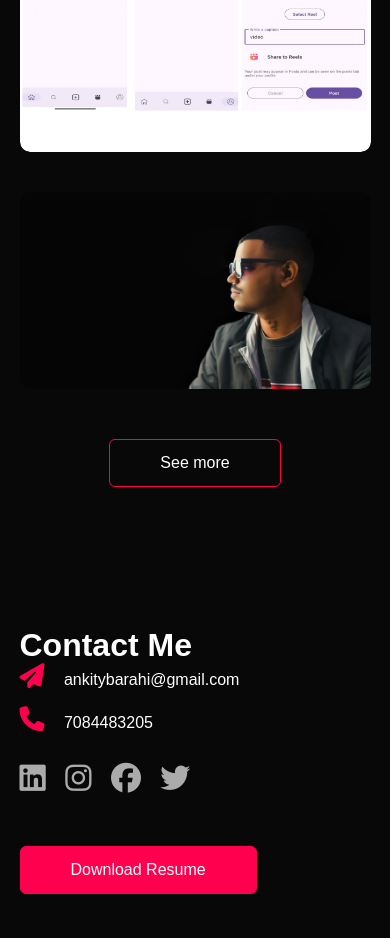
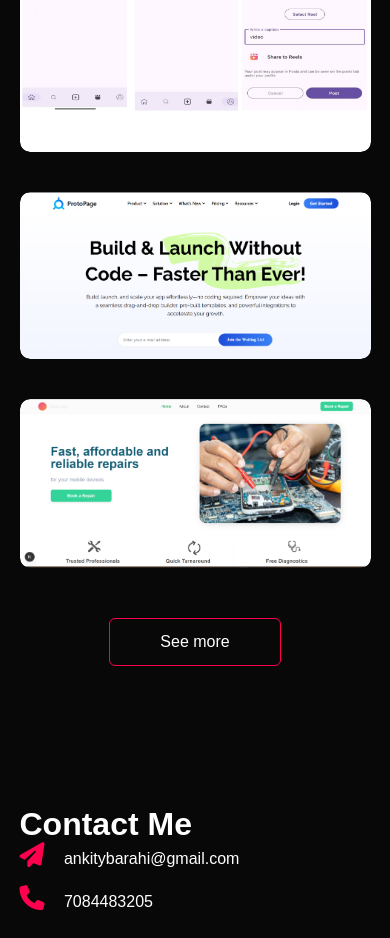
Before and after one commit to ankit-yadav1234/Portfolio, a plain HTML site: page Portfolio/index.html in a window 390 px wide. Shown: the part 3878-4816 px from the top of the page. Drawn offline with Linux system fonts and the light colour scheme.

Commit message:
Add Protopage and Mobile Repaired images; update project descriptions and links in index.html

```diff
--- a/Portfolio/index.html
+++ b/Portfolio/index.html
@@ -140,7 +140,7 @@
 Implemented file access permissions, media control (play/pause/next/previous), and real-time UI updates using the MediaPlayer API and View Binding.
 Focused on responsive design and optimized media handling to enhance the user experience.
               </p>
-              <a href="#"
+              <a href="https://github.com/ankit-yadav1234/Music-player"
                 ><i class="fa-solid fa-arrow-up-right-from-square"></i
               ></a>
             </div>
@@ -155,18 +155,32 @@ Focused on responsive design and optimized media handling to enhance the user ex
         The app integrates Firebase Authentication, Cloud Firestore, and Firebase Storage for backend services.
         Key Contributions: Developed a functional Instagram clone app with Kotlin and Firebase. Features include user sign-up/login with Firebase Authentication, real-time feed updates using Firestore, and media uploads with Firebase Storage. Designed the UI for profile management and post interaction, ensuring a smooth UX across devices.
                       </p>
-              <a href="#"
+              <a href="https://github.com/ankit-yadav1234/Instagram-Clone"
                 ><i class="fa-solid fa-arrow-up-right-from-square"></i
               ></a>
             </div>
           </div>
           <div class="work">
-            <img src="Image/Pic_1.jpeg" alt="Event Management App" />
+            <img src="Image/Protopage.png" alt="Event Management App" />
             <div class="layer">
+              <h3>Protopage</h3>
+             <p>A clean and modern landing page created by converting a Figma design into a fully responsive web layout.This project focuses on pixel-perfect UI replication, modern layout structure, and component-based development.Although it is a static UI without backend functionality, it demonstrates my ability to translate design files into high-quality, production-ready frontend code.</p>
+              <a href="https://protopage-landing-page.vercel.app"
+                ><i class="fa-solid fa-arrow-up-right-from-square"></i
               ></a>
-              <h3>Event Management App</h3>
-              <p>EventHub is an Android app developed using Kotlin that facilitates event management and social interaction. Users can create, discover, and engage with events while connecting with others. The app leverages Firebase for backend services and integrates real-time features with a modular architecture and intuitive UI, including authentication, event creation, social interactions, and responsive design components.</p>
-              <a href="#"
+            </div>
+          </div>
+
+           <div class="work">
+            <img src="Image/mobilerepaired.png" alt="Mobile Repair Service Website" />
+            <!-- <img src="Image/music_2jpg.jpg" alt="" /> -->
+            <div class="layer">
+              <h3>Mobile Repaired</h3>
+              <p>
+                A responsive and modern Mobile Repair Service website designed to showcase fast, affordable, and reliable device repair solutions. The platform allows users to easily book repair services while highlighting key business strengths such as trusted professionals, quick turnaround, and free diagnostics."
+
+              </p>
+              <a href="https://mobilerepaired.vercel.app"
                 ><i class="fa-solid fa-arrow-up-right-from-square"></i
               ></a>
             </div>
```
Also changed, not shown: Portfolio/Image/Protopage.png (added), Portfolio/Image/mobilerepaired.png (added).
